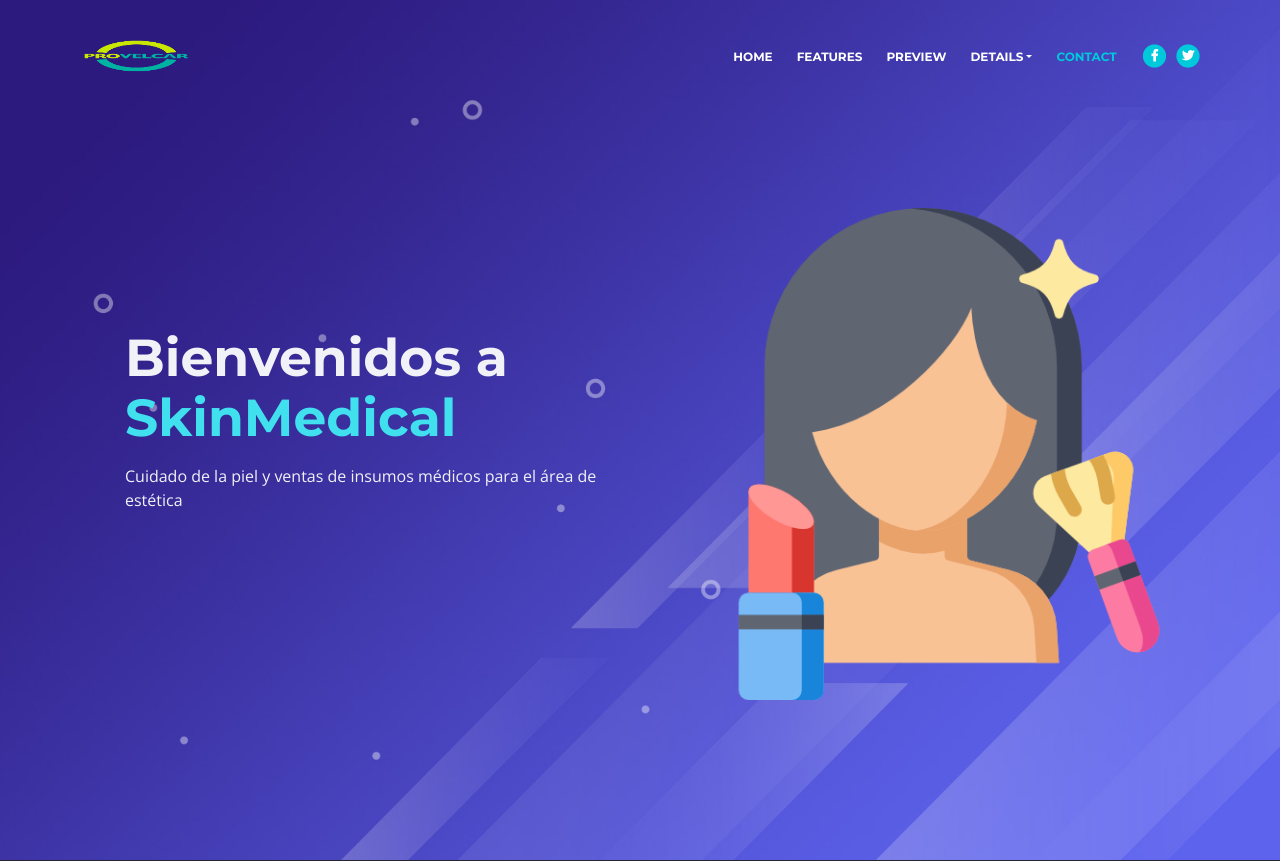
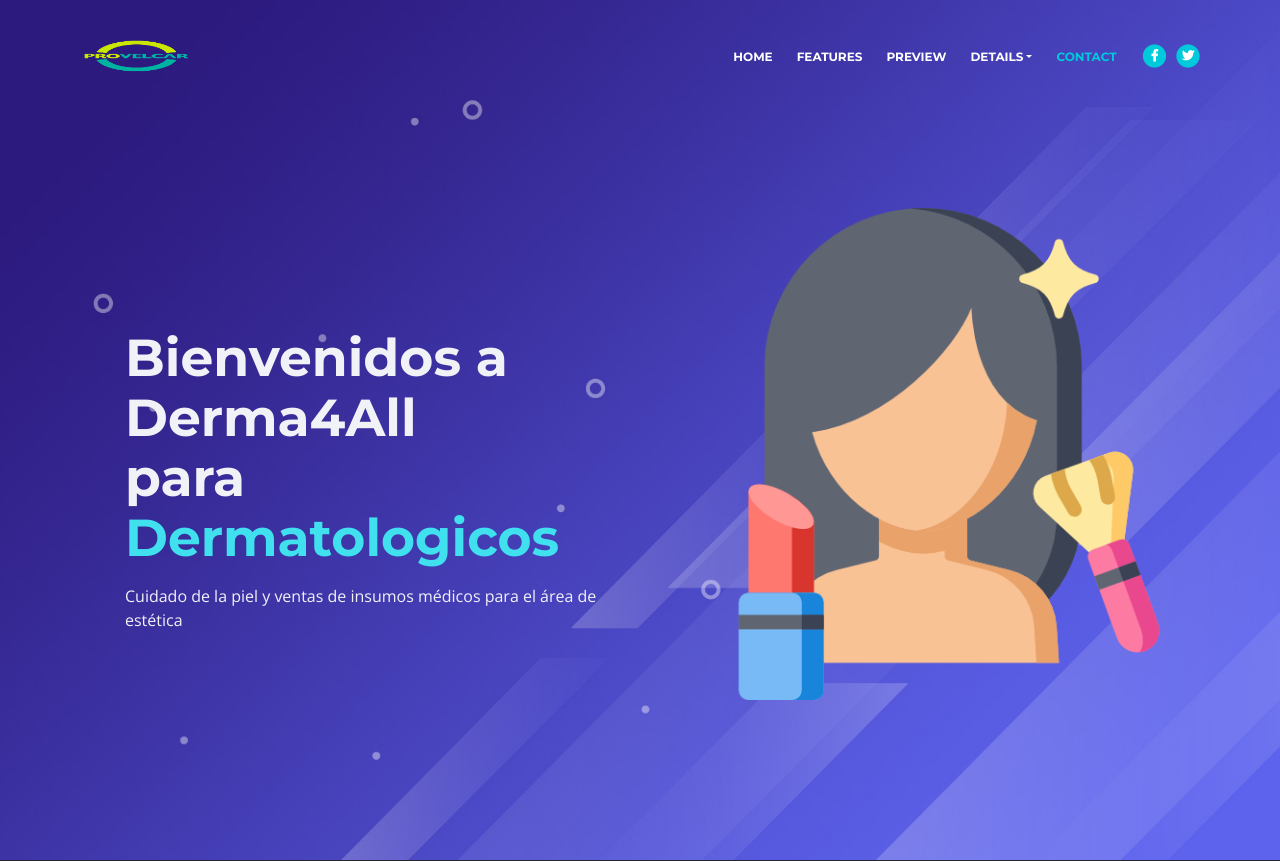
Before and after one commit to pjreyes/derma4all, a Flask app: page / in a window 1280 px wide. Shown: the top 861 px of the page. Run offline with Flask 2, Linux system fonts and the light colour scheme; some libraries are stand-ins or nearby versions.

Commit message:
cambio de nombre

```diff
--- a/templates/index.html
+++ b/templates/index.html
@@ -120,7 +120,7 @@
                 <div class="row">
                     <div class="col-lg-6">
                         <div class="text-container">
-                            <h1>Bienvenidos a <br> <span id="js-rotating"> SkinMedical</span></h1>
+                            <h1>Bienvenidos a Derma4All<br> para <span id="js-rotating">Dermatologicos, Profesionales, TODOS</span></h1>
                             <p class="p-large">Cuidado de la piel y ventas de insumos médicos para el área de estética</p>
                             <!-- <a class="btn-solid-lg page-scroll" href="#your-link"><i class="fab fa-apple"></i>APP STORE</a>
                             <a class="btn-solid-lg page-scroll" href="#your-link"><i class="fab fa-google-play"></i>PLAY STORE</a> -->
```
